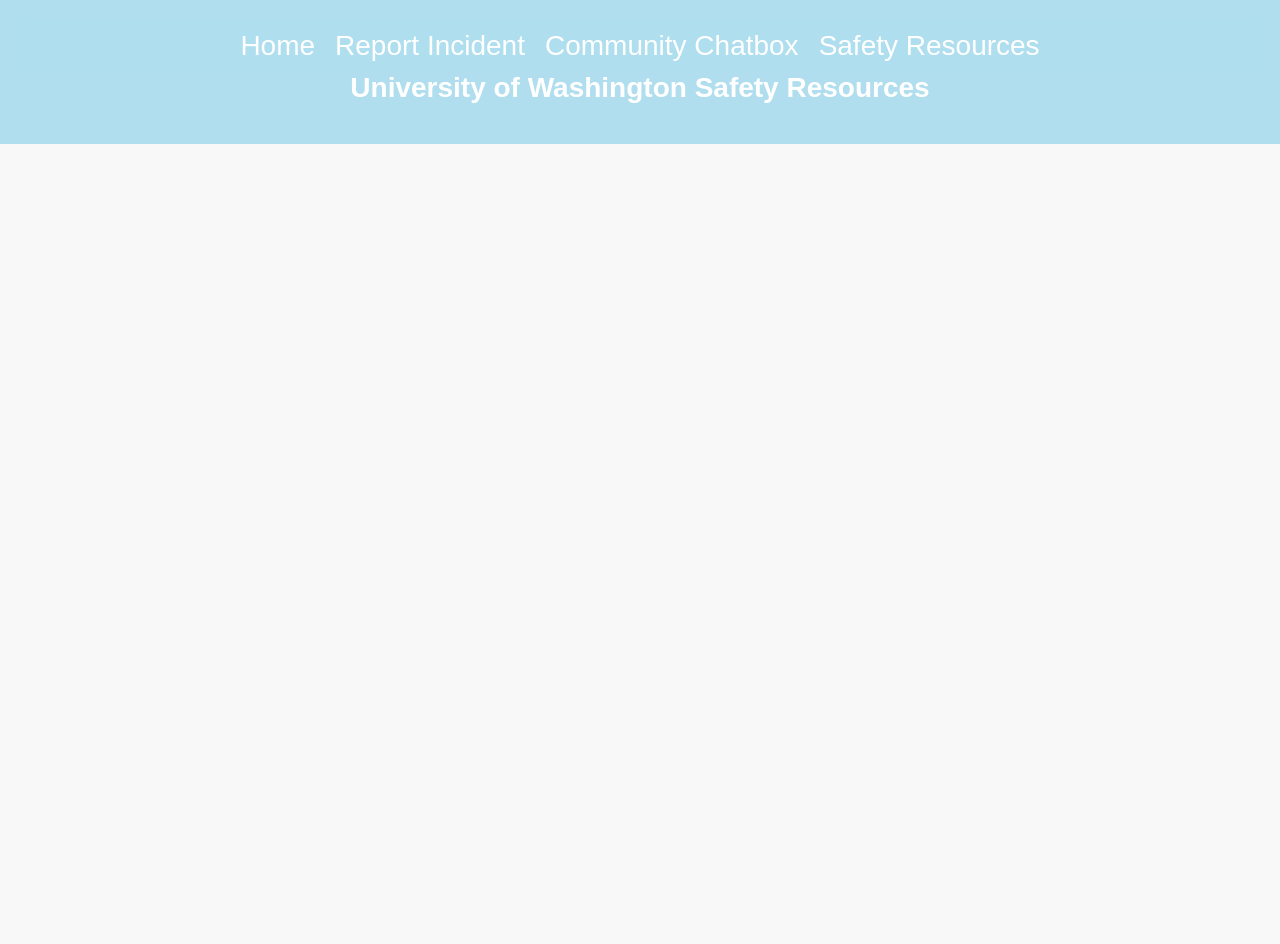
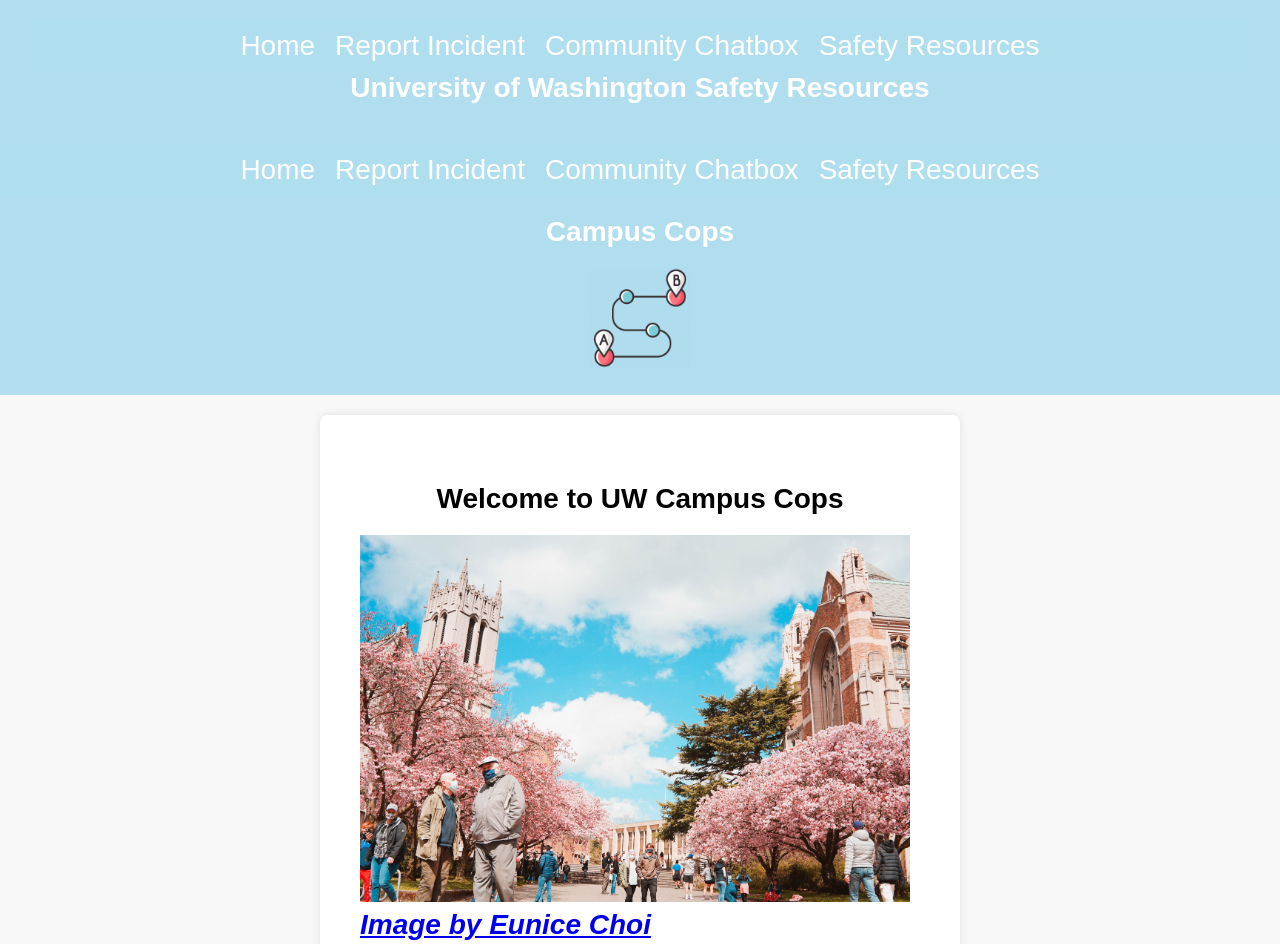
Before and after one commit to info340c-sp24/campus_cops, a React (Vite) app in the folder draft-2/: page / in a window 1280 px wide. Shown: the top 944 px of the page. Before the commit the page ends 800 px from the top, so only its background shows below. Built offline with nearby package versions, Linux system fonts and the light colour scheme.

Commit message:
welcome page

```diff
--- a/draft-2/src/app/Welcome.tsx
+++ b/draft-2/src/app/Welcome.tsx
@@ -1,11 +1,48 @@
-import Head from "./components/Head";
-import Footer from "./components/Footer";
-
-import map from "../assets/UW-Campus-Map.png";
-import redsquare from "../assets/uw-red-square.avif";
+import React from 'react';
+import { Link } from 'react-router-dom';
+import uwRedSquare from '../assets/uw-red-square.avif';
+import uwCampusMap from '../assets/UW-Campus-Map.png';
+import logo from '../assets/logo.png';
 
 function Welcome() {
-  return <div>{/* Code here */}</div>;
+  return (
+    <>
+      <nav>
+        <Link to="/">Home</Link>
+        <Link to="/reportincident">Report Incident</Link>
+        <Link to="/communitychatbox">Community Chatbox</Link>
+        <Link to="/safteyresources">Safety Resources</Link>
+      </nav>
+
+      <header>
+        <h1>Campus Cops</h1>
+        <img src={logo} alt="UW SafeRoute Logo" className="logo" />
+      </header>
+
+      <main>
+        <div className="container">
+          <div className="msg-header">
+            <h1>Welcome to UW Campus Cops</h1>
+            <img src={uwRedSquare} alt="UW Red Square during cherry blossom" width="550" />
+            <cite><a href="https://unsplash.com/photos/people-walking-on-street-during-daytime-cI2_bHXCzRg" target="_blank" rel="noopener noreferrer">Image by Eunice Choi</a></cite>
+          </div>
+          <p>Welcome to UW Campus Cops, your dedicated safety companion on the University of Washington (UW) Seattle campus. We understand the importance of campus safety and have developed this platform to enhance the well-being and security of all students, faculty, and staff. Our app is designed to address various safety challenges, including theft, assault, and navigation in poorly lit or unfamiliar areas.</p>
+          <img src={uwCampusMap} alt="Map of the University of Washington campus area" width="550" />
+          <cite><a href="https://campusvisitorguides.com/uw/uw-campus-map/" target="_blank" rel="noopener noreferrer">Image from UW official website</a></cite>
+
+          <h2>Discover Safe Routes, Navigate with Confidence</h2>
+          <h3>Explore our Features</h3>
+          <p>Real-time Safety Alerts, Interactive Safety Maps, and More.</p>
+          <ul>
+            <li>Campus Map</li>
+            <li>Incident Reports</li>
+            <li>Campus Safety Resources</li>
+            <li>Community Based Incident Forums</li>
+          </ul>
+        </div>
+      </main>
+    </>
+  );
 }
 
 export default Welcome;
```
